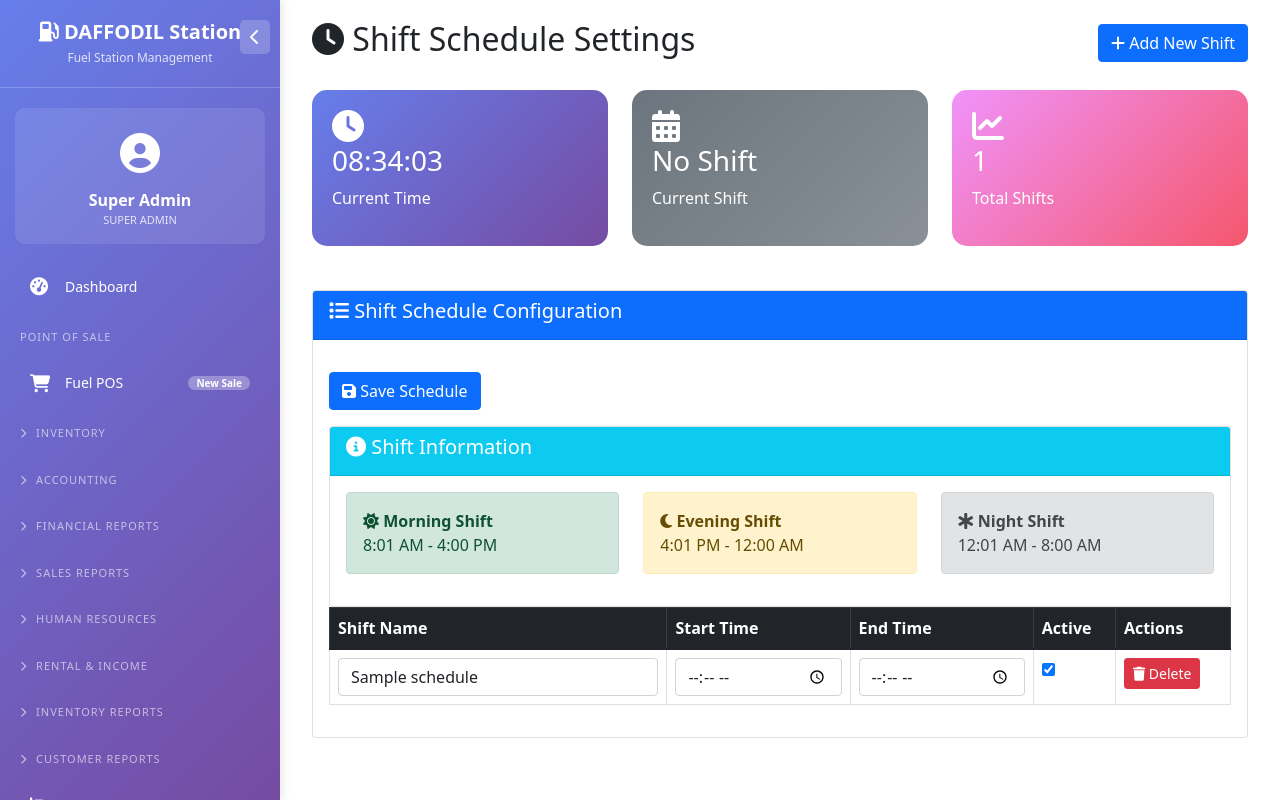
After one commit to mdrafiqulalamrubel/Fuel_System_Management, a PHP site: page /shift_schedule.php in a window 1280 px wide. The commit adds this page. Run offline with PHP 8.4, Linux system fonts and the light colour scheme; a user stored in the database is signed in; data comes from the database, SQL or seed files in the repository; both versions use the stored data as it was after the commit; tables that the repository leaves empty or names only in its code hold one stand-in row (values such as "Sample post").

Commit message:
commit shifting introducing

```diff
--- a/left_menu.php
+++ b/left_menu.php
@@ -537,6 +537,13 @@ $user = getCurrentUser();
                     <span>Manage Users</span>
                 </a>
             </li>
+
+            <li class="nav-item <?php echo $current_page == 'shift_schedule.php' ? 'active' : ''; ?>">
+                <a class="nav-link" href="shift_schedule.php">
+                    <i class="fas fa-clock"></i>
+                    <span>Shift Schedule</span>
+                </a>
+            </li>
         </div>
 
         <!-- Logout -->
--- /dev/null
+++ b/shift_schedule.php
@@ -0,0 +1,288 @@
+<?php
+require_once 'config/database.php';
+if(!isLoggedIn()) redirect('index.php');
+
+$user = getCurrentUser();
+$error = '';
+$success = '';
+
+// Update shift schedule
+if($_SERVER['REQUEST_METHOD'] == 'POST' && isset($_POST['update_schedule'])) {
+    $shift_ids = $_POST['shift_id'];
+    $shift_names = $_POST['shift_name'];
+    $start_times = $_POST['start_time'];
+    $end_times = $_POST['end_time'];
+    $is_active = isset($_POST['is_active']) ? $_POST['is_active'] : [];
+
+    try {
+        for($i = 0; $i < count($shift_ids); $i++) {
+            $active = in_array($shift_ids[$i], $is_active) ? 1 : 0;
+            $stmt = $pdo->prepare("UPDATE shift_schedule SET shift_name = ?, start_time = ?, end_time = ?, is_active = ? WHERE id = ?");
+            $stmt->execute([$shift_names[$i], $start_times[$i], $end_times[$i], $active, $shift_ids[$i]]);
+        }
+        $success = "Shift schedule updated successfully!";
+    } catch(Exception $e) {
+        $error = "Error: " . $e->getMessage();
+    }
+}
+
+// Add new shift
+if($_SERVER['REQUEST_METHOD'] == 'POST' && isset($_POST['add_shift'])) {
+    $shift_name = $_POST['shift_name'];
+    $start_time = $_POST['start_time'];
+    $end_time = $_POST['end_time'];
+
+    $stmt = $pdo->prepare("INSERT INTO shift_schedule (shift_name, start_time, end_time, is_active) VALUES (?, ?, ?, 1)");
+    if($stmt->execute([$shift_name, $start_time, $end_time])) {
+        $success = "Shift added successfully!";
+    } else {
+        $error = "Failed to add shift";
+    }
+}
+
+// Delete shift
+if(isset($_GET['delete_id'])) {
+    $stmt = $pdo->prepare("DELETE FROM shift_schedule WHERE id = ?");
+    if($stmt->execute([$_GET['delete_id']])) {
+        $success = "Shift deleted successfully!";
+    }
+}
+
+// Get all shifts
+$shifts = $pdo->query("SELECT * FROM shift_schedule ORDER BY start_time")->fetchAll();
+?>
+<!DOCTYPE html>
+<html lang="en">
+<head>
+    <meta charset="UTF-8">
+    <meta name="viewport" content="width=device-width, initial-scale=1.0">
+    <title>Shift Schedule Settings</title>
+    <link href="https://cdn.jsdelivr.net/npm/bootstrap@5.1.3/dist/css/bootstrap.min.css" rel="stylesheet">
+    <link rel="stylesheet" href="https://cdnjs.cloudflare.com/ajax/libs/font-awesome/6.4.0/css/all.min.css">
+    <style>
+        .stats-card {
+            background: linear-gradient(135deg, #667eea 0%, #764ba2 100%);
+            color: white;
+            border-radius: 15px;
+            padding: 20px;
+            margin-bottom: 20px;
+        }
+        .time-display {
+            font-family: monospace;
+            font-size: 14px;
+        }
+    </style>
+</head>
+<body>
+    <?php include 'left_menu.php'; ?>
+
+    <div class="main-content">
+        <div class="container-fluid">
+            <div class="d-flex justify-content-between align-items-center mb-4">
+                <h2><i class="fas fa-clock"></i> Shift Schedule Settings</h2>
+                <button class="btn btn-primary" data-bs-toggle="modal" data-bs-target="#addShiftModal">
+                    <i class="fas fa-plus"></i> Add New Shift
+                </button>
+            </div>
+
+            <?php if($error): ?>
+                <div class="alert alert-danger"><?php echo $error; ?></div>
+            <?php endif; ?>
+            <?php if($success): ?>
+                <div class="alert alert-success"><?php echo $success; ?></div>
+            <?php endif; ?>
+
+            <!-- Current Time Display -->
+            <div class="row mb-4">
+                <div class="col-md-4">
+                    <div class="stats-card">
+                        <i class="fas fa-clock fa-2x"></i>
+                        <h3 id="currentTime">--:--:--</h3>
+                        <p>Current Time</p>
+                    </div>
+                </div>
+                <div class="col-md-4">
+                    <div class="stats-card" id="currentShiftCard" style="background: linear-gradient(135deg, #11998e 0%, #38ef7d 100%);">
+                        <i class="fas fa-calendar-alt fa-2x"></i>
+                        <h3 id="currentShift">--</h3>
+                        <p>Current Shift</p>
+                    </div>
+                </div>
+                <div class="col-md-4">
+                    <div class="stats-card" style="background: linear-gradient(135deg, #f093fb 0%, #f5576c 100%);">
+                        <i class="fas fa-chart-line fa-2x"></i>
+                        <h3><?php echo count($shifts); ?></h3>
+                        <p>Total Shifts</p>
+                    </div>
+                </div>
+            </div>
+
+            <!-- Shift Schedule Table -->
+            <div class="card">
+                <div class="card-header bg-primary text-white">
+                    <h5><i class="fas fa-list"></i> Shift Schedule Configuration</h5>
+                </div>
+                <div class="card-body">
+                    <form method="POST">
+                        <div class="table-responsive">
+                            <table class="table table-bordered">
+                                <thead class="table-dark">
+                                    <tr>
+                                        <th>Shift Name</th>
+                                        <th>Start Time</th>
+                                        <th>End Time</th>
+                                        <th>Active</th>
+                                        <th>Actions</th>
+                                    </tr>
+                                </thead>
+                                <tbody>
+                                    <?php foreach($shifts as $shift): ?>
+                                    <tr>
+                                        <td>
+                                            <input type="hidden" name="shift_id[]" value="<?php echo $shift['id']; ?>">
+                                            <input type="text" name="shift_name[]" class="form-control" value="<?php echo $shift['shift_name']; ?>" required>
+                                        </td>
+                                        <td>
+                                            <input type="time" name="start_time[]" class="form-control" value="<?php echo $shift['start_time']; ?>" required>
+                                        </td>
+                                        <td>
+                                            <input type="time" name="end_time[]" class="form-control" value="<?php echo $shift['end_time']; ?>" required>
+                                        </td>
+                                        <td>
+                                            <input type="checkbox" name="is_active[]" value="<?php echo $shift['id']; ?>" <?php echo $shift['is_active'] ? 'checked' : ''; ?>>
+                                        </td>
+                                        <td>
+                                            <a href="?delete_id=<?php echo $shift['id']; ?>" class="btn btn-sm btn-danger" onclick="return confirm('Delete this shift?')">
+                                                <i class="fas fa-trash"></i> Delete
+                                            </a>
+                                        </td>
+                                    </tr>
+                                    <?php endforeach; ?>
+                                </tbody>
+                             </div>
+                        </div>
+                        <button type="submit" name="update_schedule" class="btn btn-primary mt-3">
+                            <i class="fas fa-save"></i> Save Schedule
+                        </button>
+                    </form>
+                </div>
+            </div>
+
+            <!-- Shift Information -->
+            <div class="card mt-3">
+                <div class="card-header bg-info text-white">
+                    <h5><i class="fas fa-info-circle"></i> Shift Information</h5>
+                </div>
+                <div class="card-body">
+                    <div class="row">
+                        <div class="col-md-4">
+                            <div class="alert alert-success">
+                                <strong><i class="fas fa-sun"></i> Morning Shift</strong><br>
+                                8:01 AM - 4:00 PM
+                            </div>
+                        </div>
+                        <div class="col-md-4">
+                            <div class="alert alert-warning">
+                                <strong><i class="fas fa-moon"></i> Evening Shift</strong><br>
+                                4:01 PM - 12:00 AM
+                            </div>
+                        </div>
+                        <div class="col-md-4">
+                            <div class="alert alert-secondary">
+                                <strong><i class="fas fa-star-of-life"></i> Night Shift</strong><br>
+                                12:01 AM - 8:00 AM
+                            </div>
+                        </div>
+                    </div>
+                </div>
+            </div>
+        </div>
+    </div>
+
+    <!-- Add Shift Modal -->
+    <div class="modal fade" id="addShiftModal" tabindex="-1">
+        <div class="modal-dialog">
+            <div class="modal-content">
+                <div class="modal-header bg-primary text-white">
+                    <h5><i class="fas fa-plus"></i> Add New Shift</h5>
+                    <button type="button" class="btn-close btn-close-white" data-bs-dismiss="modal"></button>
+                </div>
+                <form method="POST">
+                    <div class="modal-body">
+                        <div class="mb-3">
+                            <label>Shift Name</label>
+                            <input type="text" name="shift_name" class="form-control" required>
+                        </div>
+                        <div class="mb-3">
+                            <label>Start Time</label>
+                            <input type="time" name="start_time" class="form-control" required>
+                        </div>
+                        <div class="mb-3">
+                            <label>End Time</label>
+                            <input type="time" name="end_time" class="form-control" required>
+                        </div>
+                    </div>
+                    <div class="modal-footer">
+                        <button type="button" class="btn btn-secondary" data-bs-dismiss="modal">Cancel</button>
+                        <button type="submit" name="add_shift" class="btn btn-primary">Add Shift</button>
+                    </div>
+                </form>
+            </div>
+        </div>
+    </div>
+
+    <script>
+        // Update current time and shift every second
+        function updateCurrentTime() {
+            const now = new Date();
+            const hours = now.getHours().toString().padStart(2, '0');
+            const minutes = now.getMinutes().toString().padStart(2, '0');
+            const seconds = now.getSeconds().toString().padStart(2, '0');
+            const currentTime = `${hours}:${minutes}:${seconds}`;
+            document.getElementById('currentTime').innerText = currentTime;
+
+            // Determine current shift based on time
+            const currentHour = now.getHours();
+            const currentMinute = now.getMinutes();
+            const currentTimeValue = currentHour * 60 + currentMinute;
+
+            // Get shifts from PHP
+            const shifts = <?php echo json_encode($shifts); ?>;
+
+            let currentShiftName = 'No Shift';
+            let shiftColor = '#6c757d';
+
+            for(let shift of shifts) {
+                if(!shift.is_active) continue;
+
+                let startParts = shift.start_time.split(':');
+                let endParts = shift.end_time.split(':');
+
+                let startMinutes = parseInt(startParts[0]) * 60 + parseInt(startParts[1]);
+                let endMinutes = parseInt(endParts[0]) * 60 + parseInt(endParts[1]);
+
+                // Handle overnight shifts (end time < start time)
+                if(endMinutes < startMinutes) {
+                    if(currentTimeValue >= startMinutes || currentTimeValue <= endMinutes) {
+                        currentShiftName = shift.shift_name;
+                        shiftColor = shift.shift_name == 'Morning' ? '#28a745' : (shift.shift_name == 'Evening' ? '#ffc107' : '#17a2b8');
+                        break;
+                    }
+                } else {
+                    if(currentTimeValue >= startMinutes && currentTimeValue <= endMinutes) {
+                        currentShiftName = shift.shift_name;
+                        shiftColor = shift.shift_name == 'Morning' ? '#28a745' : (shift.shift_name == 'Evening' ? '#ffc107' : '#17a2b8');
+                        break;
+                    }
+                }
+            }
+
+            document.getElementById('currentShift').innerText = currentShiftName;
+            document.getElementById('currentShiftCard').style.background = `linear-gradient(135deg, ${shiftColor} 0%, ${shiftColor}cc 100%)`;
+        }
+
+        setInterval(updateCurrentTime, 1000);
+        updateCurrentTime();
+    </script>
+</body>
+</html>
```
Also changed, not shown: fuel_station_management.sql (+48 -26 lines), pos.php (+42 -3 lines).
